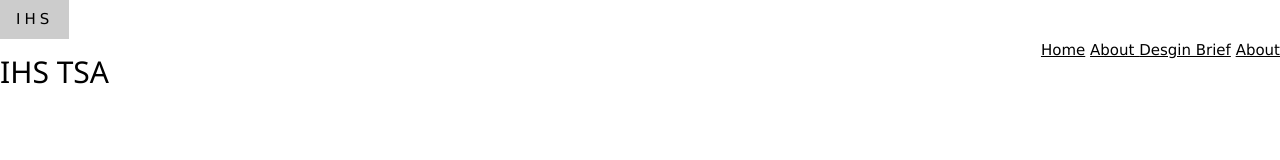
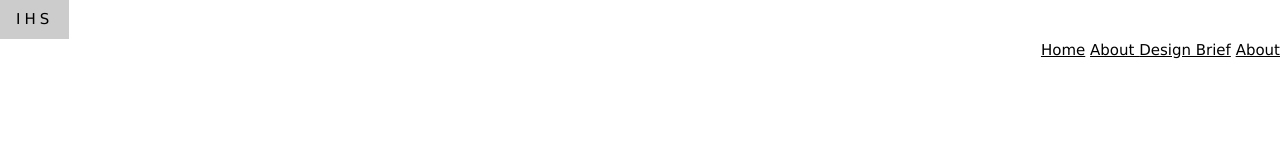
Before and after one commit to Error-By-Night/TSAWebmaster2020, a plain HTML site: page index.html in a window 1280 px wide. Drawn offline with nearby package versions, Linux system fonts and the light colour scheme.

Commit message:
add desginbrief

```diff
--- a/index.html
+++ b/index.html
@@ -15,7 +15,7 @@
 	<div class="w3-right w3-hide-small">
 		<a class="active" href="#home">Home</a>
 		<a href="#about">About </a>
-		<a href="#designbrief">Desgin Brief</a>
+		<a class="designbrief" href="./designbrief.html">Design Brief</a>
 		<a class="About" href="./about.html">About</a>
 	</div>
 </div>
@@ -25,7 +25,7 @@
 		<article>
 			<h1></h1>
 			<section>
-				<h2>IHS TSA</h2>
+				<h2></h2>
 				<p></p>
 			</section>
 			<section>
```
Also changed, not shown: designbrief.html (added).
